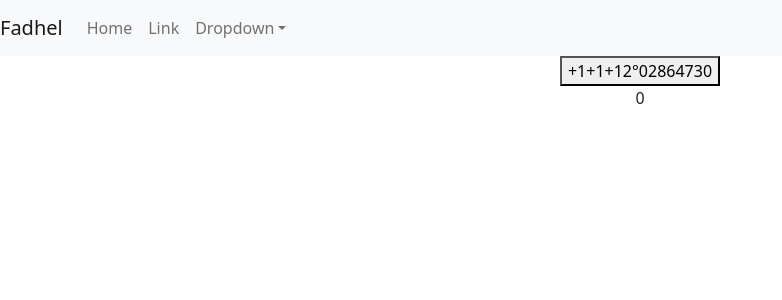
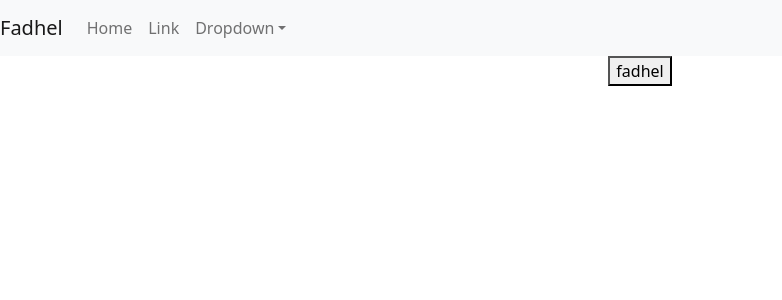
Before and after one commit to mohamor2002/Project-Management-App, a React (Create React App) app: page / in a window 1280 px wide. Shown: the top 300 px of the page, without its empty margins (0-782 px from the left). Built offline with nearby package versions, Linux system fonts and the light colour scheme.

Commit message:
commit 3

```diff
--- a/src/Pages/Home/Home.jsx
+++ b/src/Pages/Home/Home.jsx
@@ -8,11 +8,22 @@ function Home(props) {
     function updateNum(){
         setCount(count+1)
     }
+
+    const [name,setName]=useState(true)
+    function updateName(){
+        setName(!name)
+    }
+    function print(){
+    if(name) {
+        return 'fadhel'
+    }
+    else{
+        return 'mkhkhkhkhk'
+    }}
     return (
         <div>
             <NavigationBar title="Fadhel"></NavigationBar>
-            <button onClick={updateNum}>+1+1+12°02864730</button>
-            <div>{count}</div>
+            <button onClick={updateName}>{print()}</button>
         </div>
     );
 }
```
